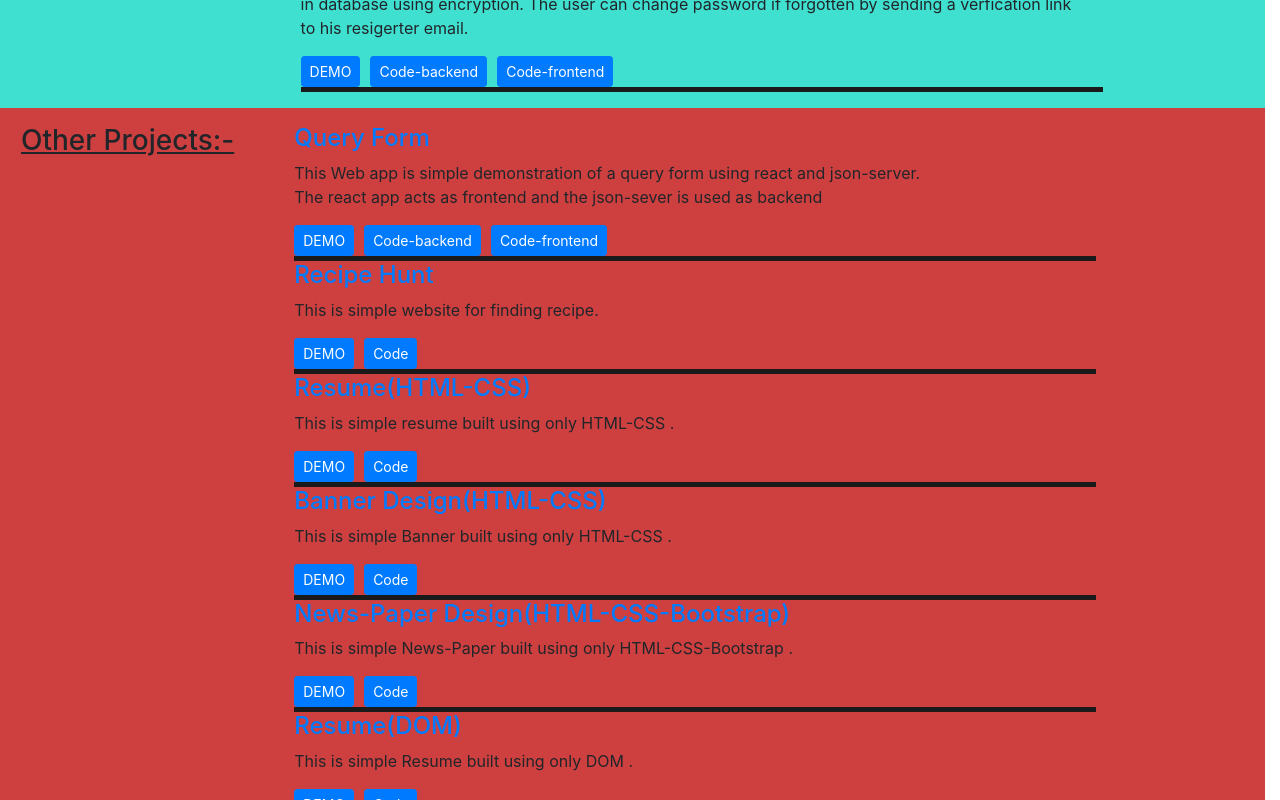
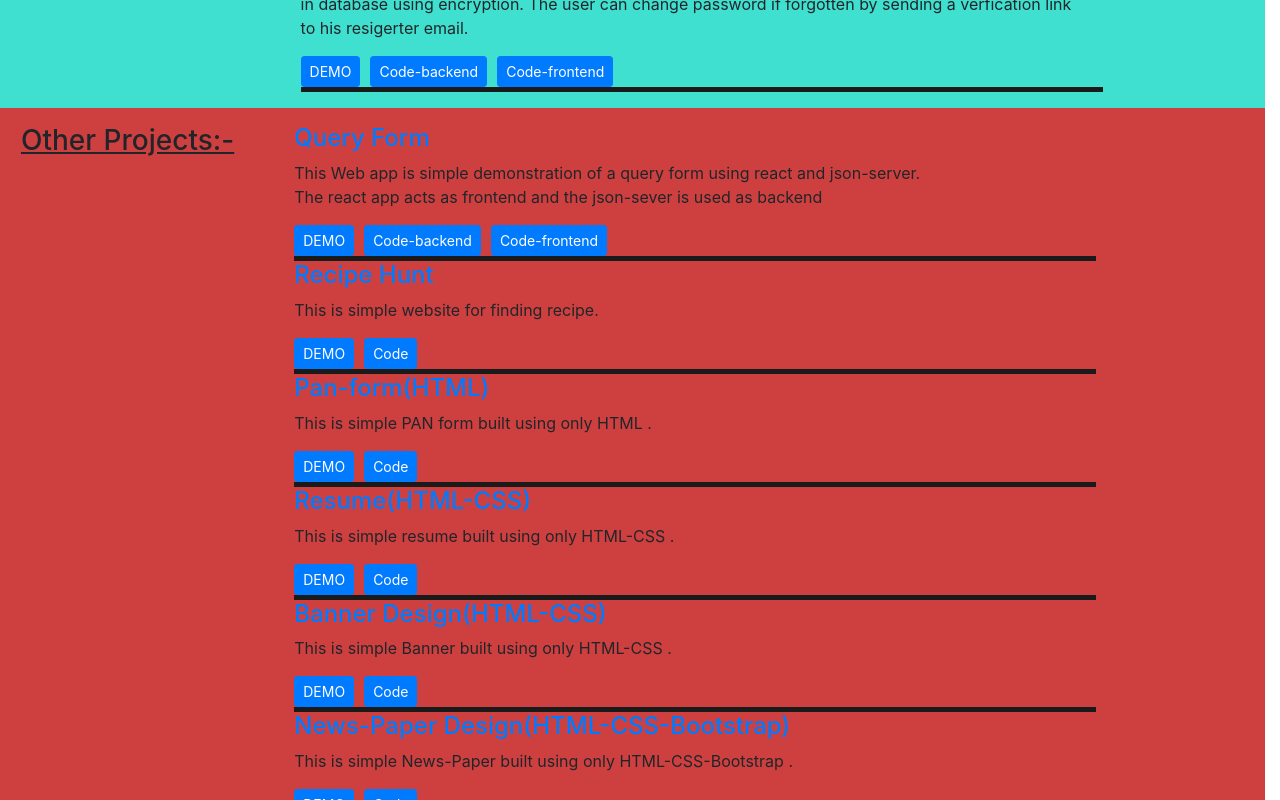
Before and after one commit to Adigujar/Portfolio, a React (Create React App) app: page /projects in a window 1280 px wide. Shown: the part 454-1254 px from the top of the page. Built offline with nearby package versions, Linux system fonts and the light colour scheme; the HTML template or start-up script is replaced by a standard one.

Commit message:
Update projects.js

```diff
--- a/src/components/projects.js
+++ b/src/components/projects.js
@@ -110,6 +110,20 @@ function Projects() {
                         </div>
                         <div className="bor pos3">
                         <h4>
+                            <a href="https://adoring-easley-d44f10.netlify.app/pan_page" target="_blank" rel="noreferrer">
+                                Pan-form(HTML)
+                            </a>
+                        </h4>
+                        <p>
+                            This is simple PAN form built using only HTML .
+                        </p>
+                        <a href="https://adoring-easley-d44f10.netlify.app/pan_page" target="_blank" rel="noreferrer">
+                        <button type="submit" className="btn btn-primary btn-sm "> DEMO</button></a>
+                        <a href="https://github.com/Adigujar/PAN-FORM" target="_blank" rel="noreferrer">
+                        <button type="submit" className="btn btn-primary btn-sm pos1">Code</button></a>
+                        </div>
+                        <div className="bor pos3">
+                        <h4>
                             <a href="https://admiring-meitner-930e9b.netlify.app/resume" target="_blank" rel="noreferrer">
                                 Resume(HTML-CSS)
                             </a>
```
